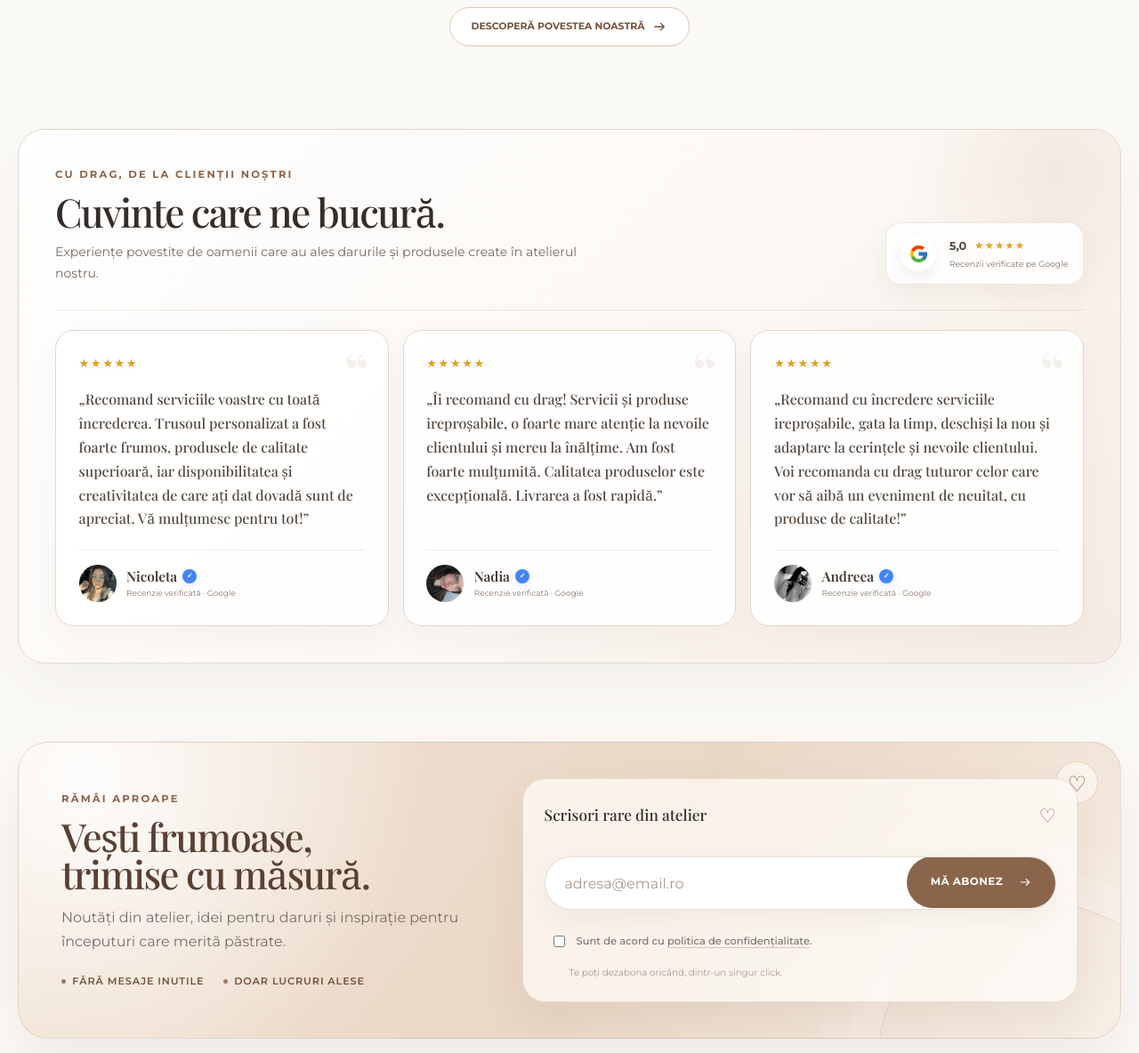
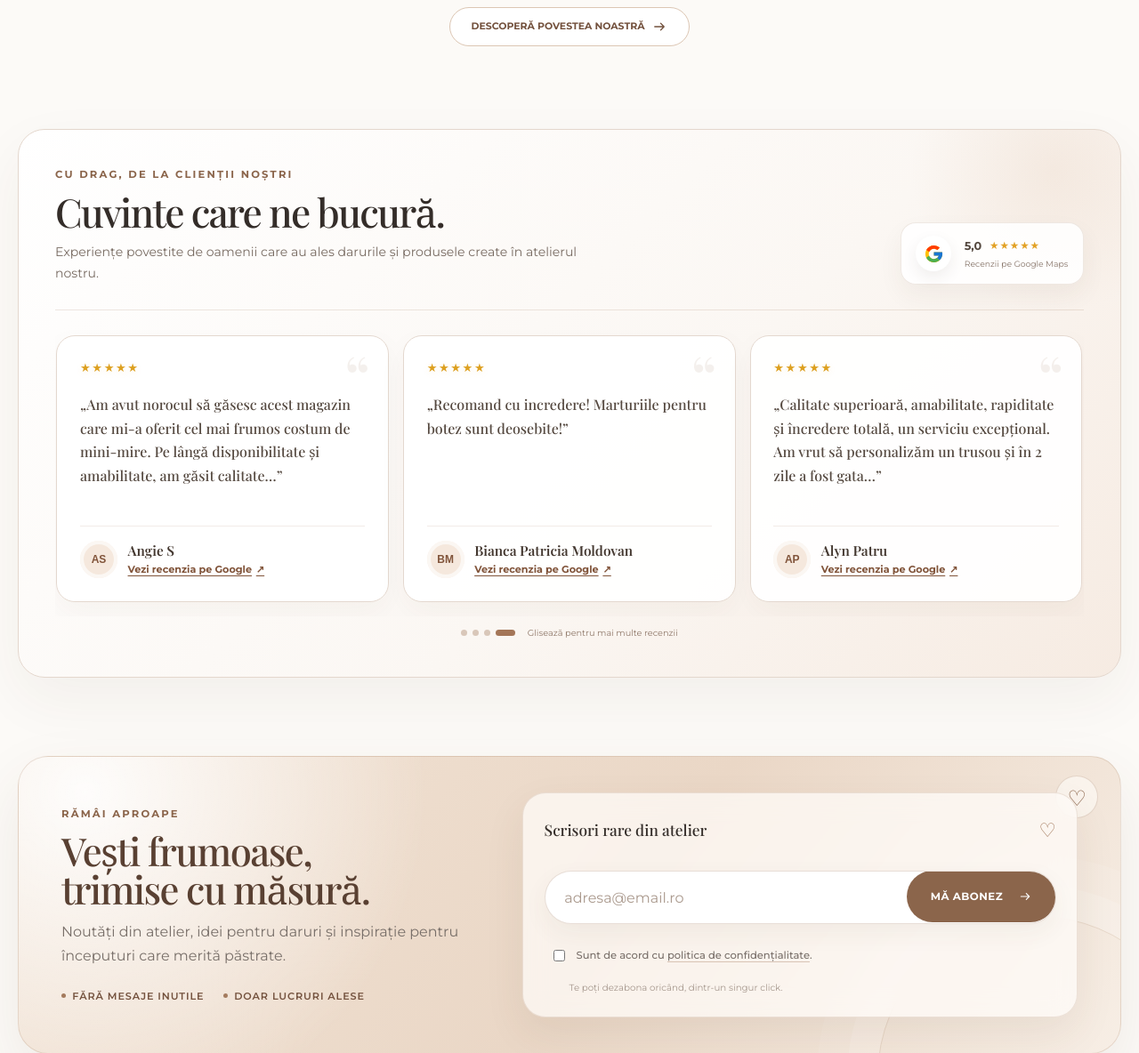
Before and after one commit to CAB-IT-EXPERT/smilebaby.ro, a PHP site: page / in a window 1280 px wide. Shown: the part 3497-4681 px from the top of the page at 89% size. Run offline with PHP 8.4, Linux system fonts and the light colour scheme; data that the repository does not hold is empty; some libraries are stand-ins or nearby versions.

Commit message:
Link Google reviews and autoplay homepage carousel

```diff
--- a/assets/css/app.css
+++ b/assets/css/app.css
@@ -21,7 +21,6 @@
 @import url('./home-compact.css');
 @import url('./about-page.css');
 @import url('./home-products.css');
-@import url('./testimonials.css');
 @import url('./footer-newsletter.css');
 @import url('./category-page.css');
 @import url('./persistence.css');
--- a/assets/css/testimonials.css
+++ b/assets/css/testimonials.css
@@ -12,21 +12,28 @@
 .google-score strong{color:#554940;font-size:.8rem}
 .google-score p>span{color:#e2a125;font-size:.73rem;letter-spacing:.08em}
 .google-score small{color:#87756a;font-size:.58rem;white-space:nowrap}
-.testimonials-track{position:relative;z-index:1;display:grid;grid-template-columns:repeat(3,minmax(0,1fr));gap:1rem}
-.testimonial-card{position:relative;display:flex;min-height:300px;flex-direction:column;padding:1.6rem;border:1px solid #e4d8cf;border-radius:21px;background:rgba(255,255,255,.92);box-shadow:0 12px 34px rgba(71,49,34,.04);transition:transform .28s ease,border-color .28s ease,box-shadow .28s ease}
+.testimonials-track{position:relative;z-index:1;display:flex;gap:1rem;overflow-x:auto;padding:.35rem .1rem 1rem;scroll-snap-type:x mandatory;scrollbar-width:none;overscroll-behavior-inline:contain;touch-action:pan-y;cursor:grab}
+.testimonials-track::-webkit-scrollbar{display:none}
+.testimonials-track.dragging{cursor:grabbing;scroll-behavior:auto;scroll-snap-type:none;user-select:none}
+.testimonial-card{position:relative;display:flex;flex:0 0 calc((100% - 2rem)/3);min-width:0;min-height:300px;flex-direction:column;padding:1.6rem;border:1px solid #e4d8cf;border-radius:21px;background:rgba(255,255,255,.92);box-shadow:0 12px 34px rgba(71,49,34,.04);scroll-snap-align:start;transition:transform .28s ease,border-color .28s ease,box-shadow .28s ease}
 .testimonial-card:before{content:"“";position:absolute;top:.72rem;right:1.25rem;color:rgba(151,105,74,.1);font:4.2rem/1 var(--serif)}
 .testimonial-card:hover{transform:translateY(-4px);border-color:#d6c0b0;box-shadow:0 20px 44px rgba(71,49,34,.075)}
 .testimonial-stars{position:relative;z-index:1;margin:0 0 1.05rem;color:#dda020;font-size:.82rem;letter-spacing:.12em;text-shadow:0 2px 8px rgba(221,160,32,.12)}
 .testimonial-card blockquote{position:relative;z-index:1;flex:1;margin:0;color:#554940;font-family:var(--serif);font-size:1rem;line-height:1.68}
 .testimonial-author{display:flex;align-items:center;gap:.72rem;margin-top:1.3rem;padding-top:1rem;border-top:1px solid rgba(151,105,74,.13)}
-.testimonial-avatar{display:grid;flex:0 0 42px;width:42px;height:42px;place-items:center;border-radius:50%;background:#f5e8dd;color:#81543a;font:600 1.2rem var(--serif);box-shadow:inset 0 0 0 4px rgba(255,255,255,.65)}
+.testimonial-avatar{display:grid;flex:0 0 42px;width:42px;height:42px;place-items:center;border-radius:50%;background:#f5e8dd;color:#81543a;font:700 .75rem/1 Arial,sans-serif;box-shadow:inset 0 0 0 4px rgba(255,255,255,.65)}
 .testimonial-avatar img{width:100%;height:100%;border-radius:inherit;object-fit:cover;object-position:center 35%}
 .testimonial-author>div{display:grid;gap:.14rem}
 .testimonial-author p{display:flex;align-items:center;gap:.38rem;margin:0}
 .testimonial-author strong{color:#443830;font:600 .96rem var(--serif)}
 .testimonial-author small{color:#8a786c;font-size:.56rem}
-.verified-mark{display:inline-grid;width:16px;height:16px;place-items:center;border-radius:50%;background:#4285f4;color:#fff;font:700 .51rem/1 Arial,sans-serif;box-shadow:0 3px 8px rgba(66,133,244,.18)}
-.testimonials-mobile-hint{display:none}
-@media(max-width:1023px){.home-testimonials{padding:2.6rem}.testimonials-heading{grid-template-columns:1fr;align-items:start;gap:1.25rem}.google-review-summary{width:max-content}.testimonials-track{display:flex;gap:1rem;overflow-x:auto;margin-inline:-2.6rem;padding:0 2.6rem 1rem;scroll-snap-type:x mandatory;scrollbar-width:none;overscroll-behavior-inline:contain;touch-action:pan-y;cursor:grab}.testimonials-track::-webkit-scrollbar{display:none}.testimonials-track.dragging{cursor:grabbing;scroll-behavior:auto;scroll-snap-type:none;user-select:none}.testimonial-card{flex:0 0 72vw;scroll-snap-align:center}.testimonials-mobile-hint{display:flex;align-items:center;justify-content:center;gap:.38rem;margin-top:.7rem}.testimonials-mobile-hint button{width:7px;height:7px;padding:0;border:0;border-radius:99px;background:#d9c7b9;transition:width .25s ease,background .25s ease}.testimonials-mobile-hint button.active{width:22px;background:#a47658}.testimonials-mobile-hint small{margin-left:.45rem;color:#90796a;font-size:.51rem}}
+.testimonial-source{display:inline-flex;align-items:center;gap:.3rem;width:max-content;color:#81543a;font-size:.7rem;font-weight:700;text-decoration:underline;text-underline-offset:3px;transition:color .2s ease,transform .2s ease}
+.testimonial-source:hover,.testimonial-source:focus-visible{color:#5d3824;transform:translateX(2px)}
+.testimonial-source:focus-visible{outline:2px solid #a47658;outline-offset:3px;border-radius:3px}
+.testimonials-mobile-hint{display:flex;align-items:center;justify-content:center;gap:.38rem;margin-top:.7rem}
+.testimonials-mobile-hint button{width:7px;height:7px;padding:0;border:0;border-radius:99px;background:#d9c7b9;cursor:pointer;transition:width .25s ease,background .25s ease}
+.testimonials-mobile-hint button.active{width:22px;background:#a47658}
+.testimonials-mobile-hint small{margin-left:.45rem;color:#90796a;font-size:.61rem}
+@media(max-width:1023px){.home-testimonials{padding:2.6rem}.testimonials-heading{grid-template-columns:1fr;align-items:start;gap:1.25rem}.google-review-summary{width:max-content}.testimonials-track{margin-inline:-2.6rem;padding:0 2.6rem 1rem}.testimonial-card{flex-basis:72vw;scroll-snap-align:center}}
 @media(max-width:767px){.home-testimonials{width:calc(100% - 16px);margin-bottom:3.5rem;padding:2rem 1.15rem;border-radius:25px}.testimonials-heading{margin-bottom:1.1rem;padding-bottom:1.35rem}.testimonials-title h2{font-size:2.45rem}.testimonials-title>p{font-size:.76rem}.google-review-summary{width:100%}.testimonials-track{margin-inline:-1.15rem;padding-inline:1.15rem}.testimonial-card{flex-basis:84vw;min-height:330px;padding:1.35rem;border-radius:19px}.testimonial-card blockquote{font-size:.95rem}.testimonials-mobile-hint small{display:none}}
 @media(prefers-reduced-motion:reduce){.testimonial-card,.testimonials-mobile-hint button{transition:none}}
--- a/assets/js/testimonials.js
+++ b/assets/js/testimonials.js
@@ -2,8 +2,8 @@ document.addEventListener('DOMContentLoaded', () => {
   const root = document.querySelector('.home-testimonials');
   const track = root?.querySelector('[data-testimonials-track]');
   const cards = track ? [...track.querySelectorAll('.testimonial-card')] : [];
-  const dots = root ? [...root.querySelectorAll('[data-testimonial-dot]')] : [];
-  if (!root || !track || cards.length < 2) return;
+  const dotsContainer = root?.querySelector('[data-testimonial-dots]');
+  if (!root || !track || !dotsContainer || cards.length < 2) return;
 
   let stops = [];
   let active = 0;
@@ -15,10 +15,17 @@ document.addEventListener('DOMContentLoaded', () => {
   let startY = 0;
   let startScroll = 0;
   const reducedMotion = matchMedia('(prefers-reduced-motion: reduce)').matches;
+  let timer = 0;
+  let pauseUntil = 0;
+  let visible = !('IntersectionObserver' in window);
+  let hovered = false;
+  let focused = false;
+
+  const dots = () => [...dotsContainer.querySelectorAll('[data-testimonial-dot]')];
 
   const setActive = index => {
     active = Math.max(0, Math.min(stops.length - 1, index));
-    dots.forEach((dot, i) => {
+    dots().forEach((dot, i) => {
       dot.classList.toggle('active', i === active);
       dot.setAttribute('aria-current', i === active ? 'true' : 'false');
     });
@@ -35,18 +42,45 @@ document.addEventListener('DOMContentLoaded', () => {
   };
 
   const goTo = (index, smooth = true) => {
-    setActive(index);
-    track.scrollTo({ left: stops[active] || 0, behavior: smooth && !reducedMotion ? 'smooth' : 'auto' });
+    setActive((index + stops.length) % stops.length);
+    track.scrollTo({ left: stops[active], behavior: smooth && !reducedMotion ? 'smooth' : 'auto' });
+  };
+
+  const schedule = () => {
+    clearTimeout(timer);
+    if (reducedMotion || !visible || hovered || focused || dragging || document.hidden || stops.length < 2) return;
+    timer = setTimeout(() => {
+      goTo(active + 1);
+      schedule();
+    }, Math.max(1700, pauseUntil - Date.now()));
+  };
+
+  const pauseAfterInteraction = () => {
+    pauseUntil = Date.now() + 4000;
+    schedule();
   };
 
   const buildStops = () => {
     const max = Math.max(0, track.scrollWidth - track.clientWidth);
     stops = cards.map(card => Math.min(max, Math.max(0, card.offsetLeft - track.offsetLeft)));
+    stops = stops.filter((stop, index, all) => index === 0 || Math.abs(stop - all[index - 1]) > 3);
+    if (stops.length > 2 && stops[stops.length - 1] - stops[stops.length - 2] < cards[0].clientWidth / 2) {
+      stops.splice(stops.length - 2, 1);
+    }
     if (!stops.length) stops = [0];
+    dots().forEach(dot => dot.remove());
+    stops.forEach((_, index) => {
+      const dot = document.createElement('button');
+      dot.type = 'button';
+      dot.dataset.testimonialDot = '';
+      dot.setAttribute('aria-label', `Arată recenzia ${index + 1}`);
+      dot.addEventListener('click', () => { goTo(index); pauseAfterInteraction(); });
+      dotsContainer.insertBefore(dot, dotsContainer.querySelector('small'));
+    });
     setActive(closestIndex());
+    schedule();
   };
 
-  dots.forEach((dot, index) => dot.addEventListener('click', () => goTo(index)));
   track.addEventListener('scroll', () => {
     if (frame) return;
     frame = requestAnimationFrame(() => { frame = 0; setActive(closestIndex()); });
@@ -60,6 +94,7 @@ document.addEventListener('DOMContentLoaded', () => {
     startX = event.clientX;
     startY = event.clientY;
     startScroll = track.scrollLeft;
+    clearTimeout(timer);
   });
 
   track.addEventListener('pointermove', event => {
@@ -82,11 +117,20 @@ document.addEventListener('DOMContentLoaded', () => {
     if (axis === 'x') goTo(closestIndex());
     axis = null;
     pointerId = null;
+    pauseAfterInteraction();
   };
 
   track.addEventListener('pointerup', finish);
   track.addEventListener('pointercancel', finish);
   track.addEventListener('dragstart', event => event.preventDefault());
+  root.addEventListener('mouseenter', () => { hovered = true; clearTimeout(timer); });
+  root.addEventListener('mouseleave', () => { hovered = false; schedule(); });
+  root.addEventListener('focusin', () => { focused = true; clearTimeout(timer); });
+  root.addEventListener('focusout', () => { focused = root.contains(document.activeElement); schedule(); });
+  document.addEventListener('visibilitychange', schedule);
+  if ('IntersectionObserver' in window) {
+    new IntersectionObserver(entries => { visible = entries[0].isIntersecting; schedule(); }, { threshold: 0.2 }).observe(root);
+  }
   addEventListener('resize', buildStops);
   buildStops();
 });
--- a/views/layouts/storefront.php
+++ b/views/layouts/storefront.php
@@ -93,6 +93,7 @@ $structuredData = array_merge([$organizationSchema, $websiteSchema], (array) ($m
     <link rel="preconnect" href="https://fonts.gstatic.com" crossorigin>
     <link href="https://fonts.googleapis.com/css2?family=Montserrat:wght@400;500;600;700&family=Playfair+Display:wght@500;600&display=swap" rel="stylesheet">
     <link rel="stylesheet" href="<?= asset('css/app.css') ?>">
+    <link rel="stylesheet" href="<?= asset('css/testimonials.css') ?>">
     <?php foreach ($structuredData as $schema): ?><script type="application/ld+json"><?= json_encode($schema, JSON_UNESCAPED_UNICODE | JSON_UNESCAPED_SLASHES | JSON_HEX_TAG | JSON_HEX_AMP) ?></script><?php endforeach ?>
 </head>
 <body>
--- a/views/storefront/home.php
+++ b/views/storefront/home.php
@@ -72,29 +72,32 @@
     </div>
     <?php if (count($products) > 1): ?><div class="home-product-dots" aria-label="Produse recomandate"><?php foreach ($products as $index => $product): ?><button class="<?= $index === 0 ? 'active' : '' ?>" type="button" aria-label="<?= e($product['name']) ?>" data-product-dot="<?= $index ?>"></button><?php endforeach ?></div><?php endif ?>
 </section><?php endif ?>
+<?php
+$googleReviews = [
+    ['author' => 'Claudia Boiciuc', 'initials' => 'CB', 'quote' => 'Am rămas fără cuvinte când am văzut câtă atenție, rafinament și suflet au fost puse în trusoul de botez pentru finuța noastră.', 'reviewer' => '115063110352289489575'],
+    ['author' => 'Viorica Cicioc', 'initials' => 'VC', 'quote' => 'Am descoperit întâmplător acest magazin de trusouri și am fost plăcut surprinsă de calitatea produselor și atenția la detalii.', 'reviewer' => '108515804453728754531'],
+    ['author' => 'Ioana Miruna Baica', 'initials' => 'IB', 'quote' => 'Doamnele de la atelier au mare atenție la detalii, totul a iesit minunat. Doamna de la magazin a fost foarte atenta…', 'reviewer' => '112800082597797948876'],
+    ['author' => 'Angie S', 'initials' => 'AS', 'quote' => 'Am avut norocul să găsesc acest magazin care mi-a oferit cel mai frumos costum de mini-mire. Pe lângă disponibilitate și amabilitate, am găsit calitate…', 'reviewer' => '109097372010337304330'],
+    ['author' => 'Bianca Patricia Moldovan', 'initials' => 'BM', 'quote' => 'Recomand cu incredere! Marturiile pentru botez sunt deosebite!', 'reviewer' => '102836717070230354669'],
+    ['author' => 'Alyn Patru', 'initials' => 'AP', 'quote' => 'Calitate superioară, amabilitate, rapiditate și încredere totală, un serviciu excepțional. Am vrut să personalizăm un trusou și în 2 zile a fost gata…', 'reviewer' => '103294709897881852542'],
+];
+$googleReviewUrl = static fn (string $reviewer): string => 'https://www.google.com/maps/reviews/data=!4m5!14m4!1m3!1m2!1s' . $reviewer . '!2s0x47490f455e9a1717:0x69d3006517118a1d?hl=ro';
+?>
 <section class="home-testimonials shell" aria-labelledby="testimonials-title">
     <header class="testimonials-heading">
         <div class="testimonials-title"><span class="eyebrow">CU DRAG, DE LA CLIENȚII NOȘTRI</span><h2 id="testimonials-title">Cuvinte care ne bucură.</h2><p>Experiențe povestite de oamenii care au ales darurile și produsele create în atelierul nostru.</p></div>
-        <div class="google-review-summary" aria-label="Recenzii verificate Google, evaluare de cinci stele"><span class="google-g" aria-hidden="true"><svg viewBox="0 0 48 48" focusable="false"><path fill="#FFC107" d="M43.611 20.083H42V20H24v8h11.303C33.654 32.657 29.223 36 24 36c-6.627 0-12-5.373-12-12s5.373-12 12-12c3.059 0 5.842 1.154 7.961 3.039l5.657-5.657C34.046 6.053 29.268 4 24 4 12.955 4 4 12.955 4 24s8.955 20 20 20 20-8.955 20-20c0-1.341-.138-2.65-.389-3.917Z"/><path fill="#FF3D00" d="m6.306 14.691 6.571 4.819C14.655 15.108 18.961 12 24 12c3.059 0 5.842 1.154 7.961 3.039l5.657-5.657C34.046 6.053 29.268 4 24 4c-7.682 0-14.344 4.337-17.694 10.691Z"/><path fill="#4CAF50" d="M24 44c5.166 0 9.86-1.977 13.409-5.192l-6.19-5.238C29.211 35.091 26.715 36 24 36c-5.202 0-9.619-3.317-11.283-7.946l-6.522 5.025C9.505 39.556 16.227 44 24 44Z"/><path fill="#1976D2" d="M43.611 20.083 43.595 20H42 24v8h11.303c-.792 2.237-2.231 4.166-4.087 5.571l.003-.002 6.19 5.238C36.971 39.205 44 34 44 24c0-1.341-.138-2.65-.389-3.917Z"/></svg></span><div class="google-score"><p><strong>5,0</strong><span aria-hidden="true">★★★★★</span></p><small>Recenzii verificate pe Google</small></div></div>
+        <div class="google-review-summary" aria-label="Evaluare de cinci stele pe Google Maps"><span class="google-g" aria-hidden="true"><svg viewBox="0 0 48 48" focusable="false"><path fill="#FFC107" d="M43.611 20.083H42V20H24v8h11.303C33.654 32.657 29.223 36 24 36c-6.627 0-12-5.373-12-12s5.373-12 12-12c3.059 0 5.842 1.154 7.961 3.039l5.657-5.657C34.046 6.053 29.268 4 24 4 12.955 4 4 12.955 4 24s8.955 20 20 20 20-8.955 20-20c0-1.341-.138-2.65-.389-3.917Z"/><path fill="#FF3D00" d="m6.306 14.691 6.571 4.819C14.655 15.108 18.961 12 24 12c3.059 0 5.842 1.154 7.961 3.039l5.657-5.657C34.046 6.053 29.268 4 24 4c-7.682 0-14.344 4.337-17.694 10.691Z"/><path fill="#4CAF50" d="M24 44c5.166 0 9.86-1.977 13.409-5.192l-6.19-5.238C29.211 35.091 26.715 36 24 36c-5.202 0-9.619-3.317-11.283-7.946l-6.522 5.025C9.505 39.556 16.227 44 24 44Z"/><path fill="#1976D2" d="M43.611 20.083 43.595 20H42 24v8h11.303c-.792 2.237-2.231 4.166-4.087 5.571l.003-.002 6.19 5.238C36.971 39.205 44 34 44 24c0-1.341-.138-2.65-.389-3.917Z"/></svg></span><div class="google-score"><p><strong>5,0</strong><span aria-hidden="true">★★★★★</span></p><small>Recenzii pe Google Maps</small></div></div>
     </header>
-    <div class="testimonials-track" data-testimonials-track>
+    <div class="testimonials-track" data-testimonials-track aria-label="Recenziile clienților, glisează pentru mai multe">
+        <?php foreach ($googleReviews as $review): ?>
         <article class="testimonial-card">
             <div class="testimonial-stars" aria-label="5 din 5 stele">★★★★★</div>
-            <blockquote>„Recomand serviciile voastre cu toată încrederea. Trusoul personalizat a fost foarte frumos, produsele de calitate superioară, iar disponibilitatea și creativitatea de care ați dat dovadă sunt de apreciat. Vă mulțumesc pentru tot!”</blockquote>
-            <footer class="testimonial-author"><span class="testimonial-avatar"><img src="<?= asset('images/testimonials/nicoleta.png') ?>" alt="" loading="lazy"></span><div><p><strong>Nicoleta</strong><span class="verified-mark" aria-label="Recenzie verificată">✓</span></p><small>Recenzie verificată · Google</small></div></footer>
+            <blockquote>„<?= e($review['quote']) ?>”</blockquote>
+            <footer class="testimonial-author"><span class="testimonial-avatar" aria-hidden="true"><?= e($review['initials']) ?></span><div><p><strong><?= e($review['author']) ?></strong></p><a class="testimonial-source" href="<?= e($googleReviewUrl($review['reviewer'])) ?>" target="_blank" rel="noopener noreferrer" aria-label="Vezi pe Google recenzia scrisă de <?= e($review['author']) ?>">Vezi recenzia pe Google <span aria-hidden="true">↗</span></a></div></footer>
         </article>
-        <article class="testimonial-card">
-            <div class="testimonial-stars" aria-label="5 din 5 stele">★★★★★</div>
-            <blockquote>„Îi recomand cu drag! Servicii și produse ireproșabile, o foarte mare atenție la nevoile clientului și mereu la înălțime. Am fost foarte mulțumită. Calitatea produselor este excepțională. Livrarea a fost rapidă.”</blockquote>
-            <footer class="testimonial-author"><span class="testimonial-avatar"><img src="<?= asset('images/testimonials/nadia.png') ?>" alt="" loading="lazy"></span><div><p><strong>Nadia</strong><span class="verified-mark" aria-label="Recenzie verificată">✓</span></p><small>Recenzie verificată · Google</small></div></footer>
-        </article>
-        <article class="testimonial-card">
-            <div class="testimonial-stars" aria-label="5 din 5 stele">★★★★★</div>
-            <blockquote>„Recomand cu încredere serviciile ireproșabile, gata la timp, deschiși la nou și adaptare la cerințele și nevoile clientului. Voi recomanda cu drag tuturor celor care vor să aibă un eveniment de neuitat, cu produse de calitate!”</blockquote>
-            <footer class="testimonial-author"><span class="testimonial-avatar"><img src="<?= asset('images/testimonials/andreea.png') ?>" alt="" loading="lazy"></span><div><p><strong>Andreea</strong><span class="verified-mark" aria-label="Recenzie verificată">✓</span></p><small>Recenzie verificată · Google</small></div></footer>
-        </article>
+        <?php endforeach ?>
     </div>
-    <div class="testimonials-mobile-hint"><button class="active" type="button" data-testimonial-dot aria-label="Arată recenzia 1"></button><button type="button" data-testimonial-dot aria-label="Arată recenzia 2"></button><button type="button" data-testimonial-dot aria-label="Arată recenzia 3"></button><small>Glisează pentru mai multe recenzii</small></div>
+    <div class="testimonials-mobile-hint" data-testimonial-dots><small>Glisează pentru mai multe recenzii</small></div>
 </section>
 <?php if ($posts): ?><section class="section shell"><div class="section-heading centered"><span class="eyebrow">POVEȘTI ȘI INSPIRAȚIE</span><h2>Din atelierul SmileBaby</h2></div><div class="blog-grid"><?php foreach ($posts as $post): ?><article class="blog-card"><a href="/blog/<?= e($post['slug']) ?>"><img src="<?= e(optimized_image_url($post['featured_image'], 'card')) ?>" alt="<?= e($post['title']) ?>" loading="lazy" decoding="async"><span><?= date('d.m.Y', strtotime($post['published_at'])) ?></span><h3><?= e($post['title']) ?></h3><p><?= e($post['excerpt']) ?></p></a></article><?php endforeach ?></div></section><?php endif ?>
 <section id="newsletter" class="newsletter newsletter-premium shell">
```
